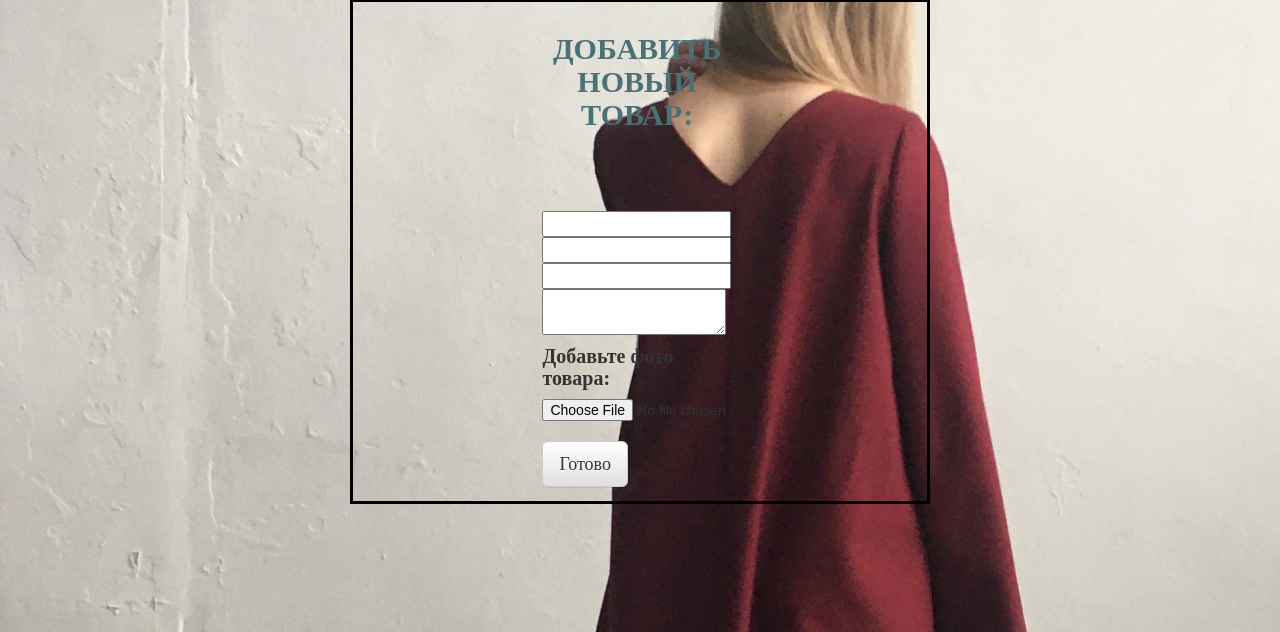
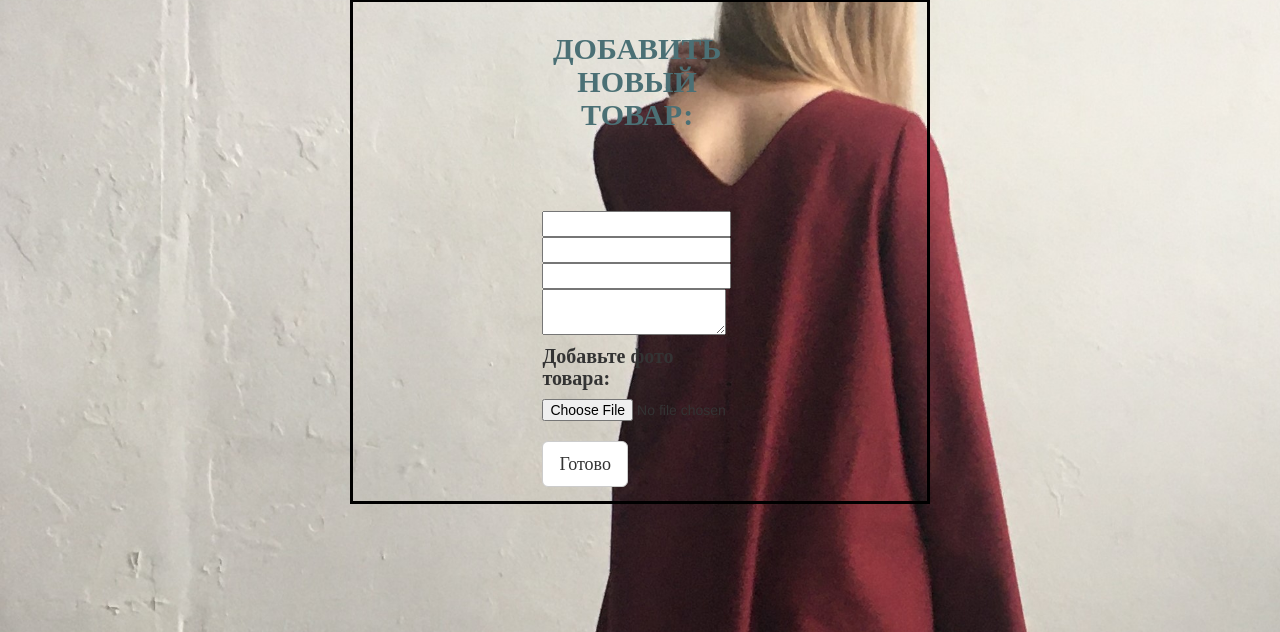
Before and after one commit to katyammah/my-first-blog, a Django app: template blog/templates/blog/catalog.html in a window 1280 px wide. Shown: the part 726-1358 px from the top of the page. Run offline with Django 3.2, Linux system fonts and the light colour scheme; the template is opened without the code that fills it: most values are stand-ins (such as "Sample title", 1, 10 or a date in 2020); grey boxes marked "Sample" are stand-in pictures; form fields are guessed from the names that the template uses; some libraries are stand-ins or nearby versions.

Commit message:
remove stylesheet

```diff
--- a/blog/templates/blog/base.html
+++ b/blog/templates/blog/base.html
@@ -7,7 +7,7 @@
         <meta charset="UTF-8">
         <title>By Mah</title>
         <link rel="stylesheet" href="//maxcdn.bootstrapcdn.com/bootstrap/3.2.0/css/bootstrap.min.css">
-        <link rel="stylesheet" href="//maxcdn.bootstrapcdn.com/bootstrap/3.2.0/css/bootstrap-theme.min.css">
+
         <link rel="stylesheet" href='{% static "css/blog.css" %}'>
         <link rel="shortcut icon" type="image/png" href="{% static 'favicon.ico' %}">
     </head>
```
